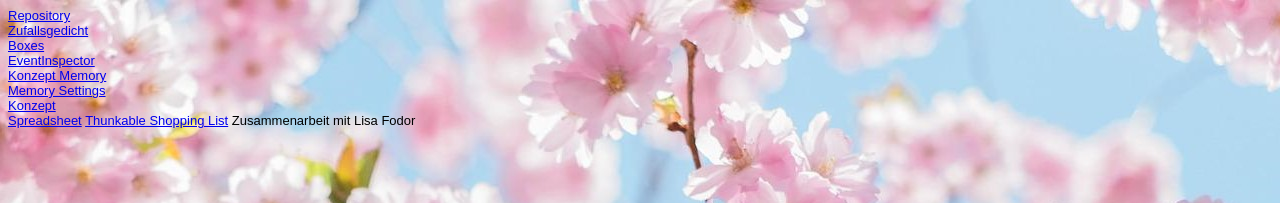
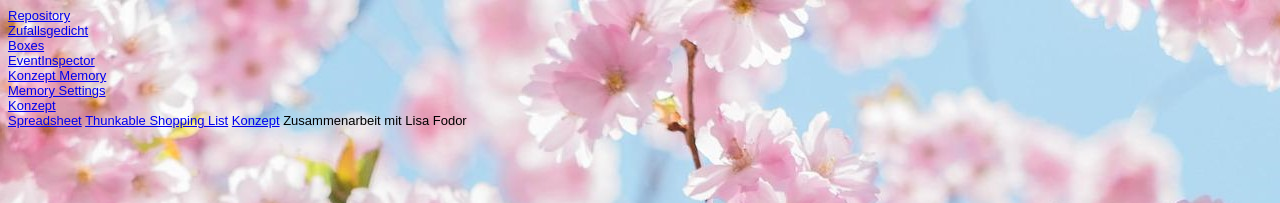
Before and after one commit to AnjaWeber/EIA2, a plain HTML site: page Steckbrief/steckbrief.htm in a window 1280 px wide. Shown: the top 203 px of the page. Drawn offline with Linux system fonts and the light colour scheme.

Commit message:
Konzept hinzugefügt

```diff
--- a/Steckbrief/steckbrief.htm
+++ b/Steckbrief/steckbrief.htm
@@ -29,6 +29,7 @@ body {
 	<br>
 	<a href="https://docs.google.com/spreadsheets/d/1RmQJwEztT2amMhukkz3bH139zxDK9mL-8RGZ6Fl7I6M/edit?usp=sharing" target="_blank">Spreadsheet</a>
 	<a href="https://x.thunkable.com/projectPage/626ad842ab67e100122a5514" target="_blank">Thunkable Shopping List</a>
+	<a href="../A04_Thunkable/konzept.pdf"target="_blank">Konzept</a>
 	Zusammenarbeit mit Lisa Fodor
 </body>
 </html>
```
Also changed, not shown: 1 other file.
